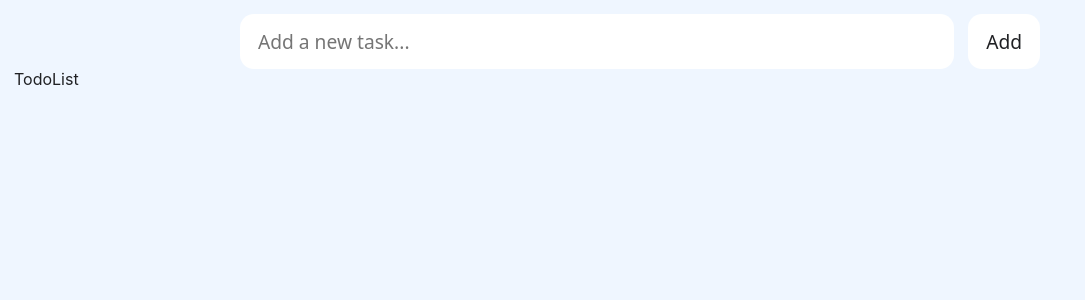
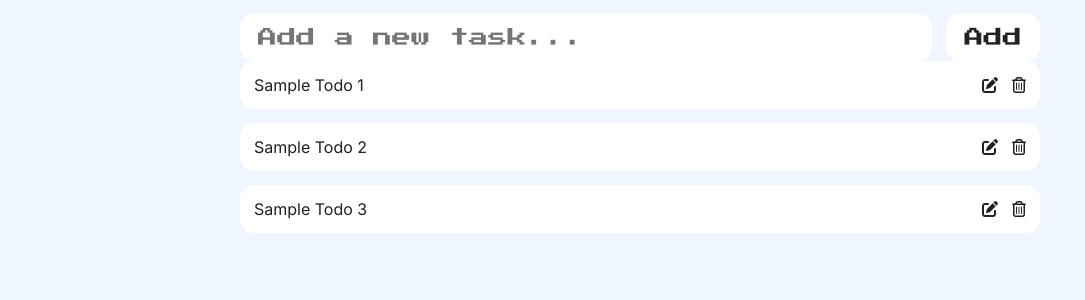
Before and after one commit to madvin/toDoList, a React (Vite) app in the folder reactjs-toDoList/: page / in a window 1280 px wide. Shown: the top 300 px of the page, without its empty margins (0-1085 px from the left). Built offline with nearby package versions, Linux system fonts and the light colour scheme.

Commit message:
reworked index.html and add sample todos

```diff
--- a/reactjs-toDoList/index.html
+++ b/reactjs-toDoList/index.html
@@ -1,13 +1,24 @@
 <!doctype html>
 <html lang="en">
+
 <head>
   <meta charset="UTF-8" />
   <link rel="icon" type="image/svg+xml" href="/vite.svg" />
   <meta name="viewport" content="width=device-width, initial-scale=1.0" />
-    <title>reactjs-todolist</title>
+  <title>Todo App</title>
+
+  <link rel="preconnect" href="https://fonts.googleapis.com">
+  <link rel="preconnect" href="https://fonts.gstatic.com" crossorigin>
+  <link href="https://fonts.googleapis.com/css2?family=Inter:wght@100..900&family=Press+Start+2P&display=swap"
+    rel="stylesheet">
+  <link rel="stylesheet" href="https://cdnjs.cloudflare.com/ajax/libs/font-awesome/6.5.1/css/all.min.css"
+    integrity="sha512-DTOQO9RWCH3ppGqcWaEA1BIZOC6xxalwEsw9c2QQeAIftl+Vegovlnee1c9QX4TctnWMn13TZye+giMm8e2LwA=="
+    crossorigin="anonymous" referrerpolicy="no-referrer" />
 </head>
+
 <body>
   <div id="root"></div>
   <script type="module" src="/src/main.jsx"></script>
 </body>
+
 </html>
--- a/reactjs-toDoList/src/components/TodoCard.jsx
+++ b/reactjs-toDoList/src/components/TodoCard.jsx
@@ -1,5 +1,12 @@
-export default function TodoCard() {
-  return (
-    <>TodoCard</>
-  );
+export default function TodoCard(props) {
+    const { children } = props;
+    return (
+        <li className='todoItem' >
+            {children}
+            <div className='actionsContainer'>
+                 <i className="fa-solid fa-pen-to-square"></i>
+                 <i className="fa-regular fa-trash-can"></i>
+            </div>
+        </li>
+    );
 }
--- a/reactjs-toDoList/src/components/TodoList.jsx
+++ b/reactjs-toDoList/src/components/TodoList.jsx
@@ -1,5 +1,22 @@
+import TodoCard from "./TodoCard"
+
 export default function TodoList() {
-  return (
-    <>TodoList</>
-  )
+
+    let todos = [
+        'Sample Todo 1',
+        'Sample Todo 2',
+        'Sample Todo 3'
+    ]
+
+    return (
+        <ul className='main'>
+            {todos.map((todo, todoIndex) => {
+                return (
+                   <TodoCard key ={todoIndex}>
+                    <p>{todo}</p>
+                   </TodoCard>
+                )
+            })}
+        </ul>
+    )
 }
```
Lines whose indentation alone changed are shown as unchanged.
